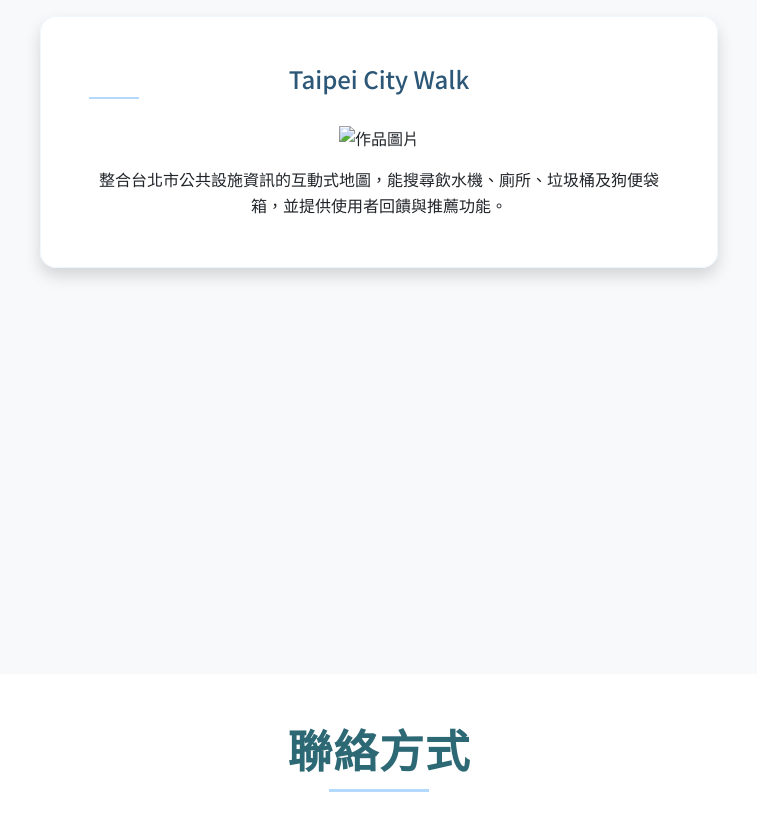
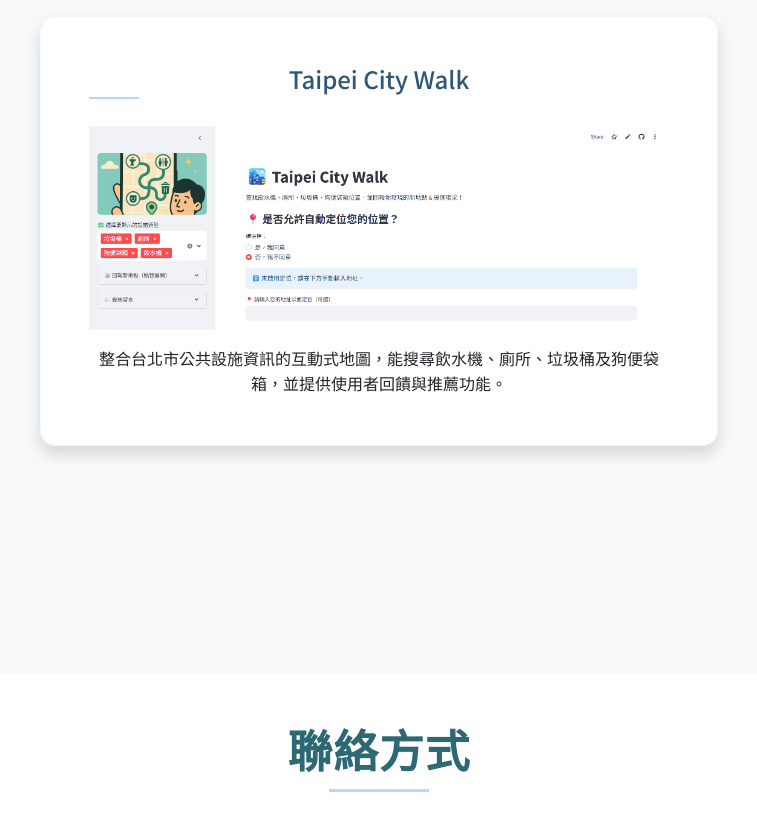
Before and after one commit to Tsai-10/Tsai-10.github.io, a plain HTML site: page index.html in a window 1280 px wide. Shown: the part 2860-3673 px from the top of the page, without its empty margins (261-1018 px from the left). Drawn offline with nearby package versions, Linux system fonts and the light colour scheme.

Commit message:
Update index.html

```diff
--- a/index.html
+++ b/index.html
@@ -130,7 +130,7 @@
             <div class="card h-100 shadow">
               <div class="card-body">
                 <h3 class="card-title">Taipei City Walk</h3>
-                <img src="07.png" alt="作品圖片" class="img-fluid mt-3 mb-3">
+                <img src="7.png" alt="作品圖片" class="img-fluid mt-3 mb-3">
                 <p class="card-text">
                   整合台北市公共設施資訊的互動式地圖，能搜尋飲水機、廁所、垃圾桶及狗便袋箱，並提供使用者回饋與推薦功能。
                 </p>
```
